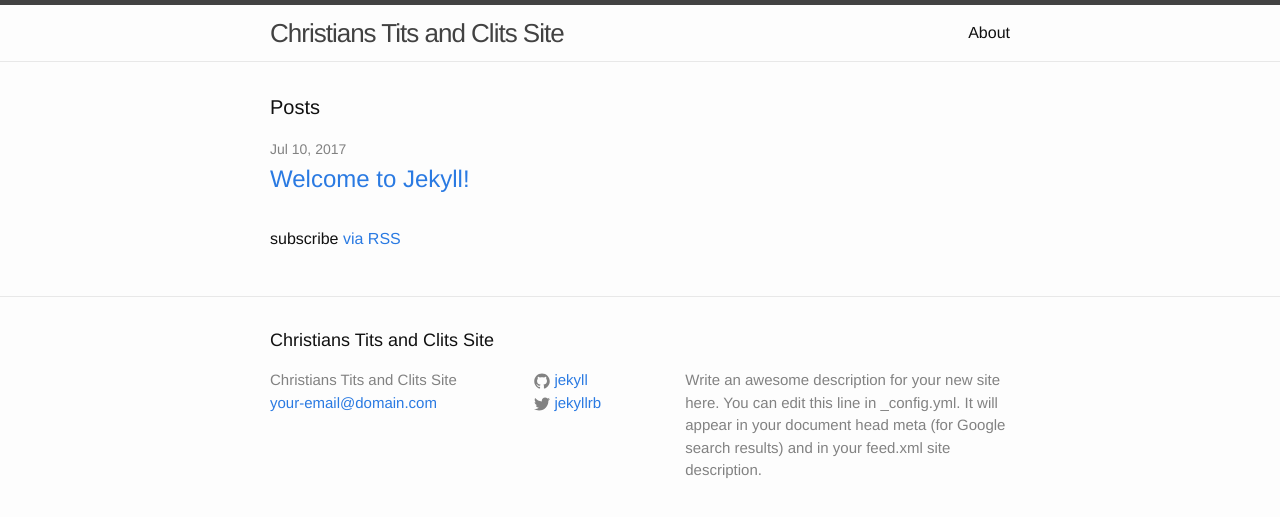
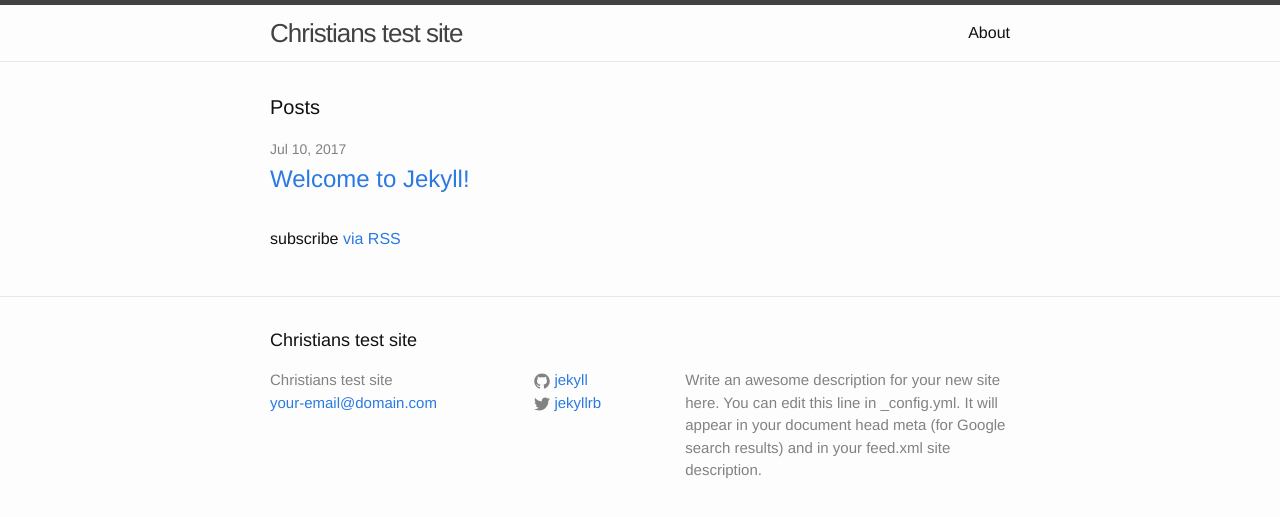
Before and after one commit to springwater101/awsome-testsite, a Jekyll site: the page built from index.html, in a window 1280 px wide. Shown: the top 517 px of the page. Built offline with Jekyll 4.4.1, drawn with Linux system fonts in a browser that asks for light colours.

Commit message:
changed content

```diff
--- a/_config.yml
+++ b/_config.yml
@@ -6,7 +6,7 @@
 # 'jekyll serve'. If you change this file, please restart the server process.
 
 # Site settings
-title: Christians Tits and Clits Site
+title: Christians test site
 email: your-email@domain.com
 description: > # this means to ignore newlines until "baseurl:"
   Write an awesome description for your new site here. You can edit this
```
